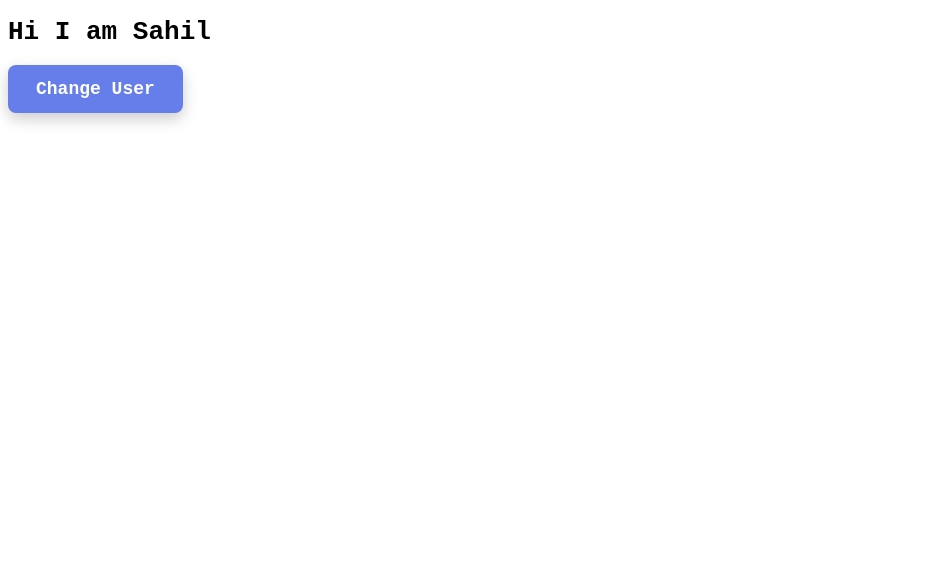
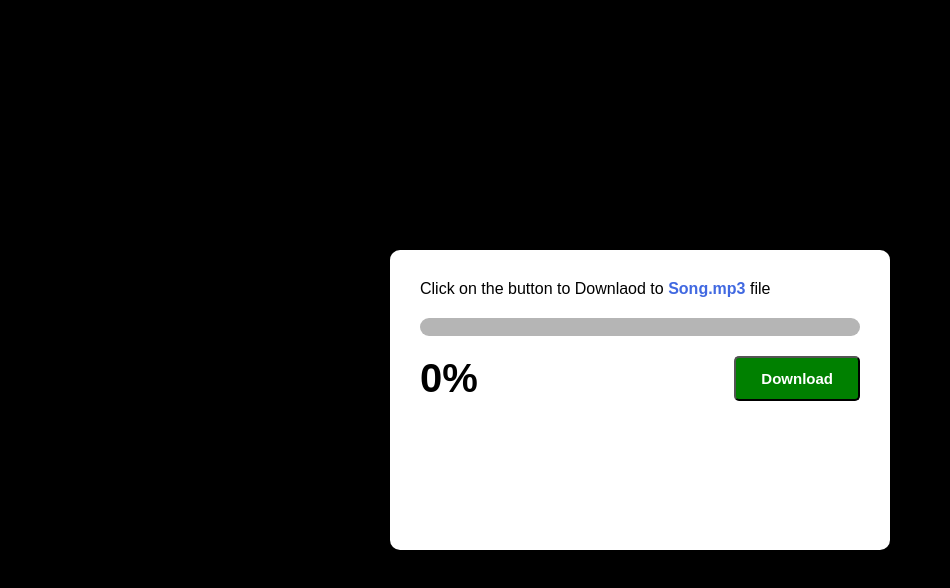
Before and after one commit to sahilshaikh2023/DOM-45, a plain HTML site: page index.html in a window 1280 px wide. Shown: the whole page, without its empty margins (0-950 px from the left). Drawn offline with Linux system fonts and the light colour scheme.

Commit message:
timout and timeInrerval

```diff
--- a/app.js
+++ b/app.js
@@ -1,7 +1,23 @@
 let btn = document.querySelector("button");
+ let h2 = document.querySelector("h2");
+ var inner  = document.querySelector('.inner')
+let grow = 0 ;
 
-let h1 = document.querySelector("h1");
+btn.addEventListener("click",()=>{
 
-btn.addEventListener('click', ()=>{
-    h1.innerHTML = " Hi I am King"
-})
+    let int  =setInterval(()=>{
+        grow++;
+        h2.innerHTML = grow + "%";
+        inner.style.width = grow + "%";
+
+},100)
+
+setTimeout(()=>{
+clearInterval(int)
+},10000)
+
+
+}
+);
+
+// clearInterval();
--- a/index.html
+++ b/index.html
@@ -7,8 +7,17 @@
     <link rel="stylesheet" href="style.css">
 </head>
 <body>
-    <h1>Hi I am Sahil</h1>
-    <button>Change User</button>
+    <div class="card">
+        <p>Click on the button to Downlaod to <span>Song.mp3</span> file</p>
+        <div class="outer">
+            <div class="inner"></div>
+        </div>
+        <div class="bottom">
+            <h2>0%</h1>
+            <button>Download</button>
+        </div>
+
+    </div>
     <script src="app.js"></script>
 </body>
 </html>
--- a/style.css
+++ b/style.css
@@ -1,13 +1,9 @@
-button {
-    padding: 14px 28px;
-    font-size: 18px;
-    font-weight: 600;
-    color: #ffffff;
-    background: #667eea;
-    border: none;
-    border-radius: 8px;
-    cursor: pointer;
-    box-shadow: 0 6px 15px rgba(0, 0, 0, 0.2);
+.bottom{
+
+    display: flex;
+    align-items: center;
+    justify-content: space-between;
+    margin-top: 20px;
 }
 
 button:hover {
@@ -18,5 +14,72 @@ button:active {
     box-shadow: 0 4px 10px rgba(0, 0, 0, 0.2);
 }
 *{
-    font-family: monospace;
+    font-family: Arial, Helvetica, sans-serif;
+
+    box-sizing: border-box;
+    margin: 0;
+    padding: 0;
+
 }
+
+body,html{
+    height: 100%;
+    width: 100%;
+    background-color: black;
+    display: flex;
+    justify-content: center;
+    align-items: center;
+
+
+
+}
+
+.card{
+
+    height: 300px;
+    width: 500px;
+    background-color: white;
+     border-radius: 10px;
+     padding: 30px;}
+
+.outer {
+    width: 100%;
+    height: 18px;
+    background-color: rgb(181, 181, 181);
+    border-radius: 50px;
+
+}
+
+.inner {
+
+    width: 0%;
+    height:100%;
+    background-color: green;
+    border-radius: 50px;
+
+}
+
+.bottom button {
+    padding : 12px 25px ;
+    background-color: green;
+    font-weight: 600;
+    border-radius: 5px;
+    font-size: 15px;
+    color: white;
+
+}
+.bottom h2 {
+    font-size: 40px;
+}
+
+.card p{
+    font-weight: 400;
+    align-items: center;
+    margin-bottom: 20px ;
+}
+
+.card p span{
+
+    font-weight: 600;
+    color: royalblue;
+}
```
